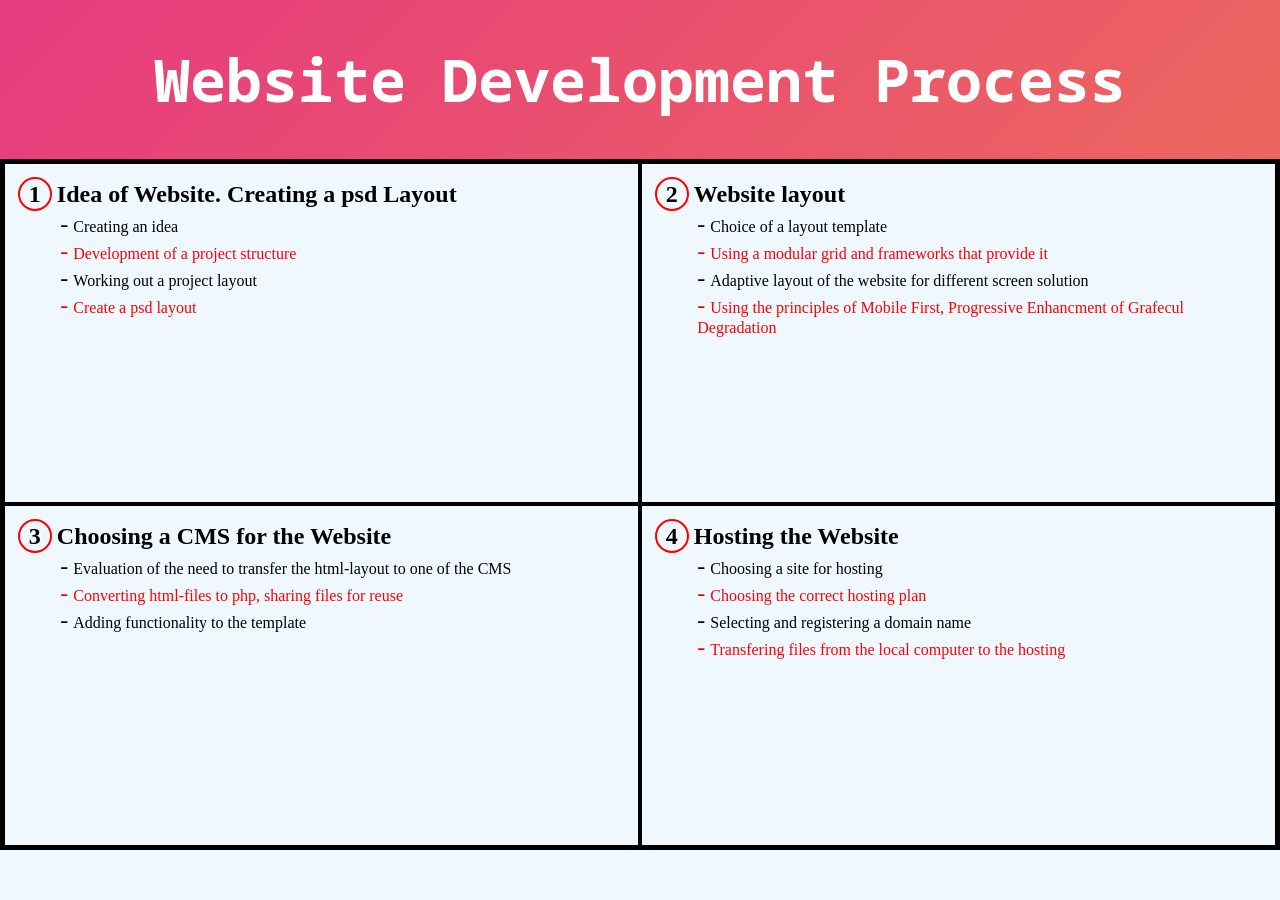
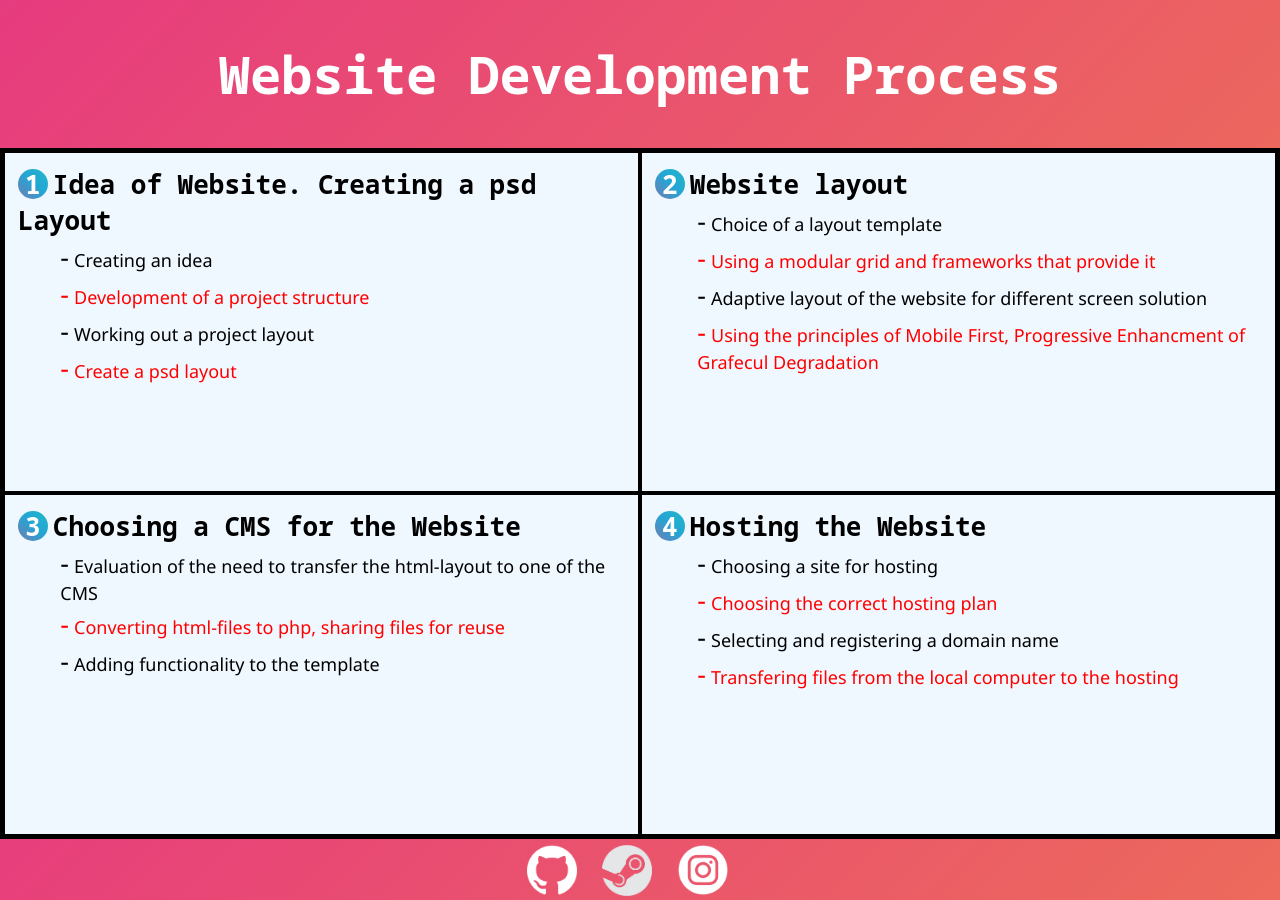
Before and after one commit to niomion/Practice-3.2, a plain HTML site: page index.html in a window 1280 px wide. Before the commit the page ends 850 px from the top, so only its background shows below. Drawn offline with Linux system fonts and the light colour scheme; a web font is replaced by a local one.

Commit message:
final commit

```diff
--- a/css/style.css
+++ b/css/style.css
@@ -17,17 +17,55 @@ header {
     padding: 3%;
 }
 
+li {
+ font-family: 'Segoe UI', Tahoma, Geneva, Verdana, sans-serif;
+ font-weight: 500;
+ font-optical-sizing: auto;
+ font-size: 18px;
+}
+
 header > div {
     font-family: "Noto Sans Mono", monospace;
     font-optical-sizing: auto;
-    font-weight: 500;
     font-style: normal;
     font-variation-settings:
       "wdth" 100;
     color: rgb(255, 255, 255);
-    font-size: 30px;
+    font-size: 26px;
+    font-weight: 900;
+    text-align: center;
+}
+
+.flex-link {
+    display: flex;
+    justify-content: center;
+    background: linear-gradient(-45deg, #ee7752, #e73c7e, #23a6d5, #23d5ab);
+	background-size: 400% 400%;
+	animation: gradient 15s ease infinite;
+}
+
+img {
+    opacity: 1;
+    transition: opacity 0.3s ease 0s;
+}
+
+img:hover {
+    border-radius: 50px;
+    opacity: 0.6;
+}
+
+.flex-link > div {
+margin-top: 0.5%;
+padding-right: 2%;
+}
+
+h2 {
+    font-family: "Noto Sans Mono", monospace;
+    font-optical-sizing: auto;
+    font-style: normal;
     font-weight: 600;
-    text-align: center;
+    color: rgb(0, 0, 0);
+    font-size: 26px;
 }
 
 h2::before {
@@ -39,9 +77,11 @@ h2::before {
     border-radius: 50%;
     text-align: center;
     line-height: 30px;
-    color: black;
+    color: rgb(255, 255, 255);
     margin-right: 5px;
-    border: 2px solid rgb(255, 0, 0);
+    background: linear-gradient(45deg, #ee7752, #e73c7e, #23a6d5, #23d5ab);
+	background-size: 400% 400%;
+	animation: gradient 15s ease infinite;
   }
 
 ul {
--- a/index.html
+++ b/index.html
@@ -4,11 +4,14 @@
     <meta charset="UTF-8">
     <meta name="viewport" content="width=device-width, initial-scale=1.0">
     <link rel="stylesheet" href="css/style.css">
+    <link rel="preconnect" href="https://fonts.googleapis.com">
+    <link rel="preconnect" href="https://fonts.gstatic.com" crossorigin>
+    <link href="https://fonts.googleapis.com/css2?family=DM+Mono:ital,wght@0,300;0,400;0,500;1,300;1,400;1,500&family=Noto+Sans+Mono:wght@100..900&display=swap" rel="stylesheet">
     <title>Practice 3.2</title>
 </head>
 <body>
     <header>
-        <div style="margion: 0">
+        <div>
         <h1>Website Development Process</h1>
     </div>
     </header>
@@ -52,5 +55,12 @@
                 </ul>
             </div>
     </main>
+    <footer>
+        <div class="flex-link">
+            <div> <a href="https://github.com/niomion/" target="_blank"> <img style="width: 50px;" src="img/github.png" alt="github"></div>
+                <div> <a href="https://steamcommunity.com/id/niomion/" target="_blank"> <img style="width: 50px;" src="img/steam.png" alt="steam"></div>
+                    <div> <a href="https://www.instagram.com/nio.mion/" target="_blank"> <img style="width: 50px;" src="img/instagram.png" alt="instagram"></div>
+                    </div>
+    </footer>
 </body>
 </html>
```
Also changed, not shown: img/github.png (added), img/instagram.png (added), img/steam.png (added).
